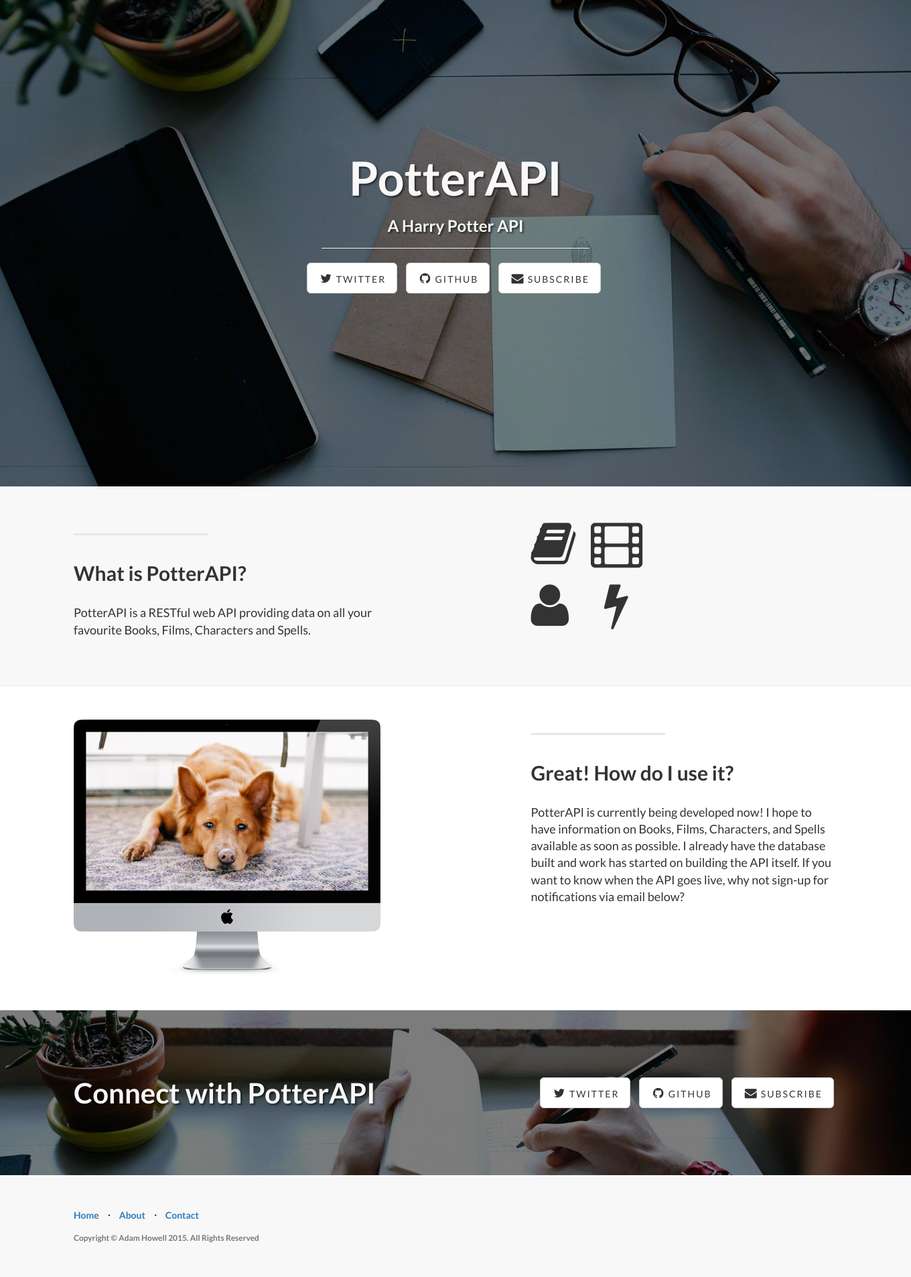
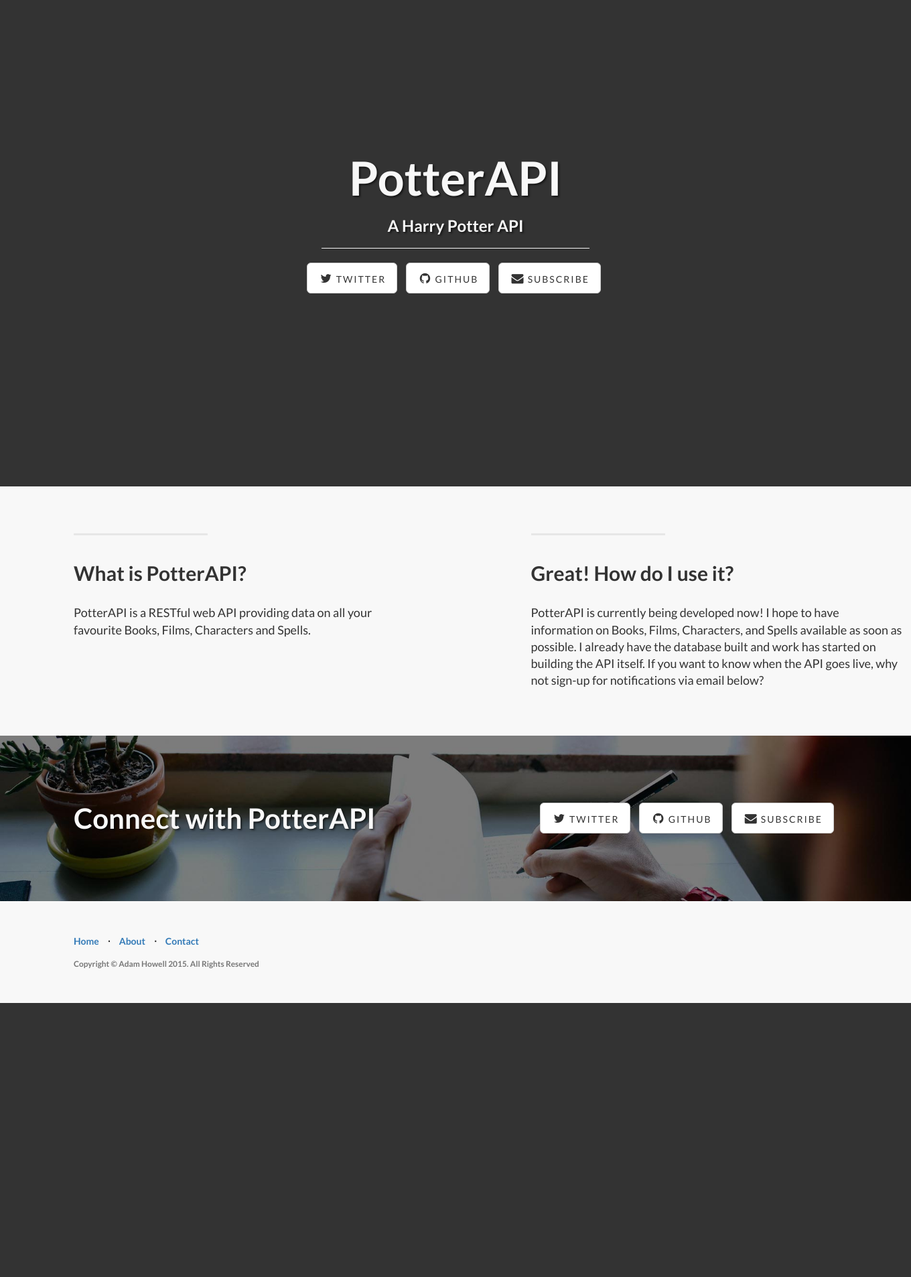
Before and after one commit to krishnav14/potterapi, a PHP site: page /index.html in a window 1360 px wide. Shown: the part 51-1957 px from the top of the page at 67% size. After the commit the page ends 1548 px from the top, so only its background shows below. Run offline with PHP 8.4, Linux system fonts and the light colour scheme.

Commit message:
updated some images

```diff
--- a/css/landing-page.css
+++ b/css/landing-page.css
@@ -35,7 +35,9 @@
     padding-bottom: 50px;
     text-align: center;
     color: #f8f8f8;
-    background: url(../img/intro-bg.jpg) no-repeat center center;
+    /*background: url(../img/intro-bg.jpg) no-repeat center center;*/
+
+background-color: #333333;
     background-size: cover;
 }
 
--- a/index.html
+++ b/index.html
@@ -110,11 +110,11 @@
                     <h2 class="section-heading">What is PotterAPI?</h2>
                     <p class="lead">PotterAPI is a RESTful web API providing data on all your favourite Books, Films, Characters and Spells. </p>
                 </div>
-                <div class="col-lg-5 col-lg-offset-2 col-sm-6">
-                    <i style="font-size: 72px; padding-right: 20px;" class="fa fa-book"></i>
-                    <i style="font-size: 72px;" class="fa fa-film"></i><br /><br />
-                    <i style="font-size: 72px; padding-right: 50px;" class="fa fa-user"></i>
-                    <i style="font-size: 72px;" class="fa fa-bolt"></i>
+                <div class="col-lg-6 col-sm-push-2  col-sm-6">
+                    <hr class="section-heading-spacer">
+                    <div class="clearfix"></div>
+                    <h2 class="section-heading">Great! How do I use it?</h2>
+                    <p class="lead">PotterAPI is currently being developed now! I hope to have information on Books, Films, Characters, and Spells available as soon as possible. I already have the database built and work has started on building the API itself. If you want to know when the API goes live, why not sign-up for notifications via email below?</p>
                 </div>
             </div>
 
@@ -124,27 +124,6 @@
     </div>
     <!-- /.content-section-a -->
 
-    <div class="content-section-b">
-
-        <div class="container">
-
-            <div class="row">
-                <div class="col-lg-5 col-lg-offset-1 col-sm-push-6  col-sm-6">
-                    <hr class="section-heading-spacer">
-                    <div class="clearfix"></div>
-                    <h2 class="section-heading">Great! How do I use it?</h2>
-                    <p class="lead">PotterAPI is currently being developed now! I hope to have information on Books, Films, Characters, and Spells available as soon as possible. I already have the database built and work has started on building the API itself. If you want to know when the API goes live, why not sign-up for notifications via email below?</p>
-                </div>
-                <div class="col-lg-5 col-sm-pull-6  col-sm-6">
-                    <img class="img-responsive" src="img/dog.png" alt="">
-                </div>
-            </div>
-
-        </div>
-        <!-- /.container -->
-
-    </div>
-    <!-- /.content-section-b -->
 
 
 
```
Also changed, not shown: 2 other files.
